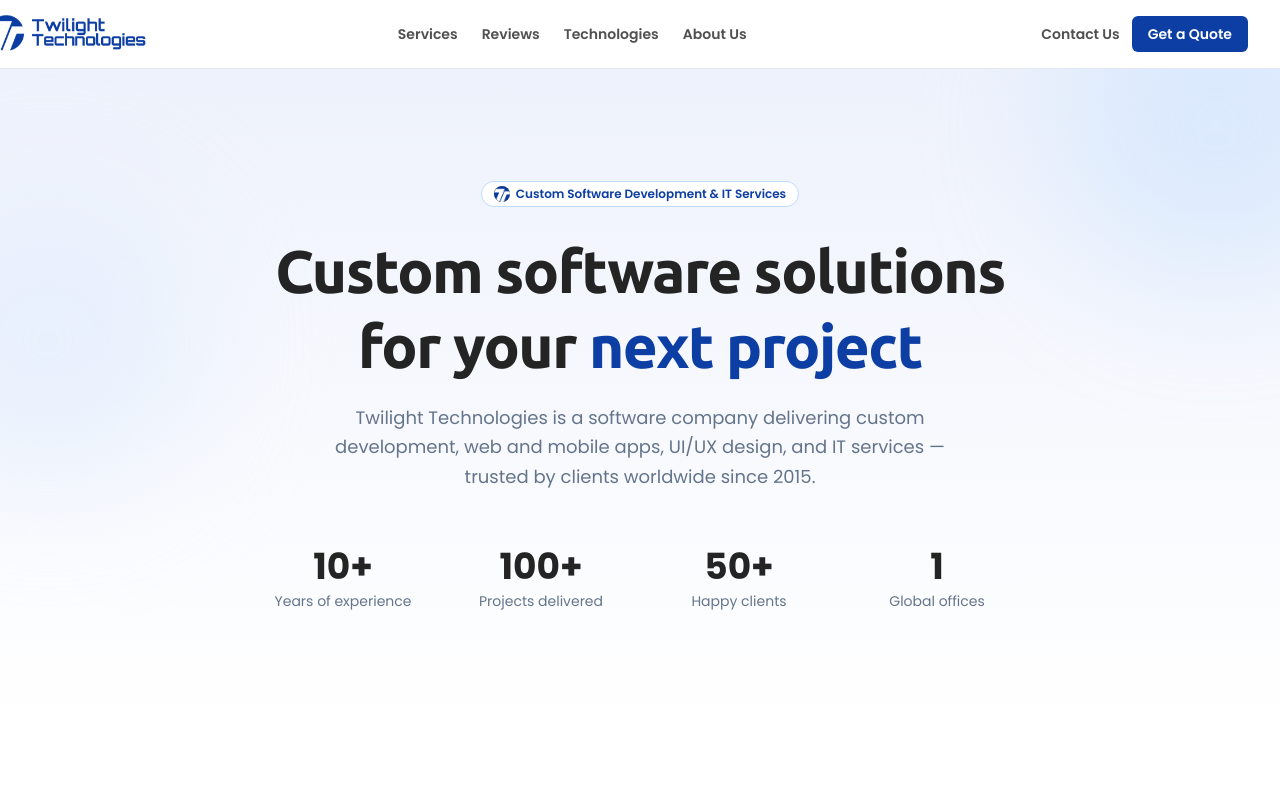
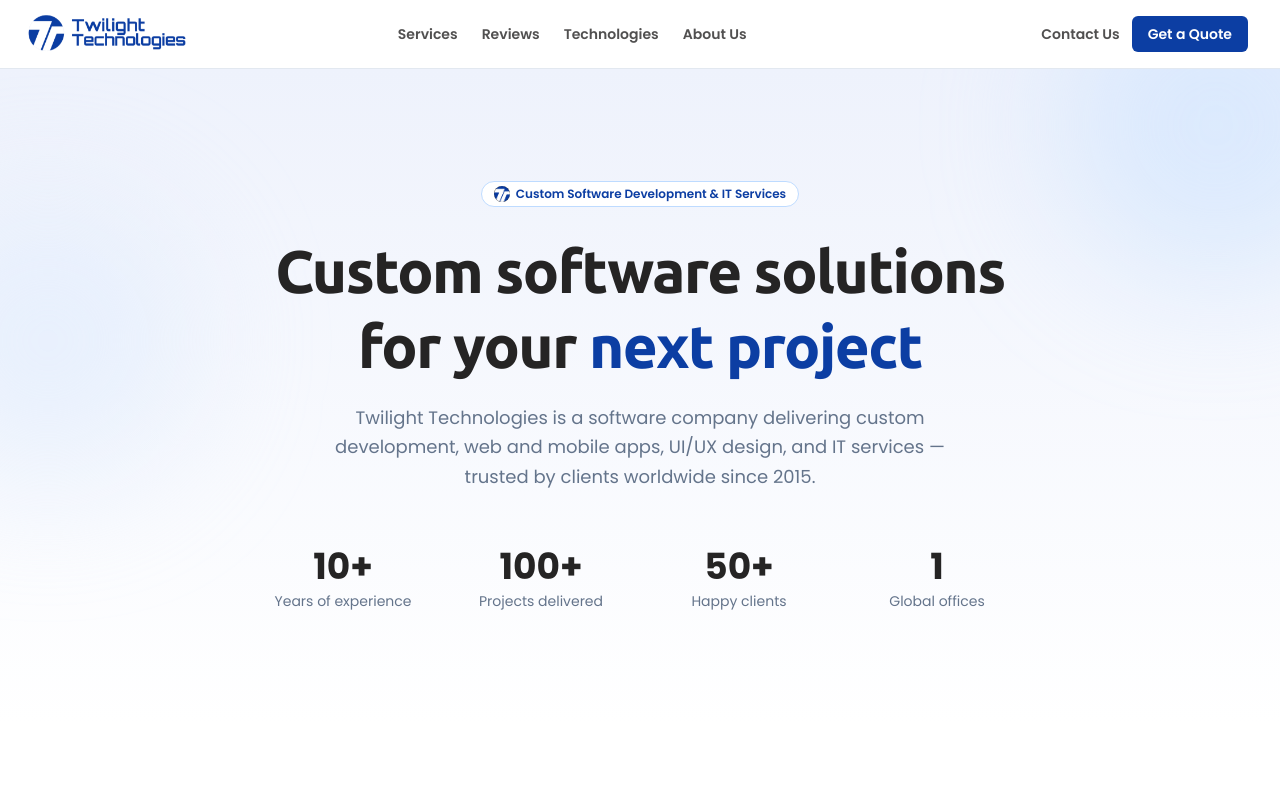
Before and after one commit to AhmadReact/twilight, a Next.js app: page / in a window 1280 px wide. Shown: the top 800 px of the page. Built offline with nearby package versions, Linux system fonts and the light colour scheme.

Commit message:
Update Logo component styling in About and Landing pages for improved layout on larger screens, enhancing responsiveness and visual consistency across the header and footer sections.

```diff
--- a/components/AboutPage.tsx
+++ b/components/AboutPage.tsx
@@ -60,7 +60,7 @@ function Header() {
     <header className="sticky top-0 z-50 border-b border-border bg-white/95 backdrop-blur">
       <div className="mx-auto flex max-w-7xl items-center justify-between gap-6 px-4 py-3.5 sm:px-6 lg:px-8">
         <Link href="/">
-          <Logo className="h-10 w-auto max-xl:relative max-xl:left-10" />
+          <Logo className="h-10 w-auto max-2xl:relative max-2xl:left-10" />
         </Link>
 
         <nav className="hidden items-center gap-6 lg:flex">
--- a/components/LandingPage.tsx
+++ b/components/LandingPage.tsx
@@ -270,7 +270,7 @@ function Header() {
       <AnimateOnScroll animation="fade-in" immediate duration={500}>
         <div className="mx-auto flex max-w-7xl items-center justify-between gap-6 px-4 py-3.5 sm:px-6 lg:px-8">
           <a href="#top">
-            <Logo className="h-10 w-auto max-xl:relative max-xl:left-10" />
+            <Logo className="h-10 w-auto max-2xl:relative max-2xl:left-10" />
           </a>
 
           <nav className="hidden items-center gap-6 lg:flex">
@@ -796,7 +796,7 @@ function Footer() {
         <AnimateOnScroll animation="fade-up">
           <div className="grid gap-10 lg:grid-cols-6">
             <div className="lg:col-span-2">
-              <Logo className="h-10 w-auto max-xl:relative max-xl:left-10" />
+              <Logo className="h-10 w-auto max-2xl:relative max-2xl:left-10" />
               <p className="mt-4 max-w-xs text-sm leading-relaxed text-slate">
                 A leading software company delivering custom development,
                 design, and IT services for businesses worldwide.
```
